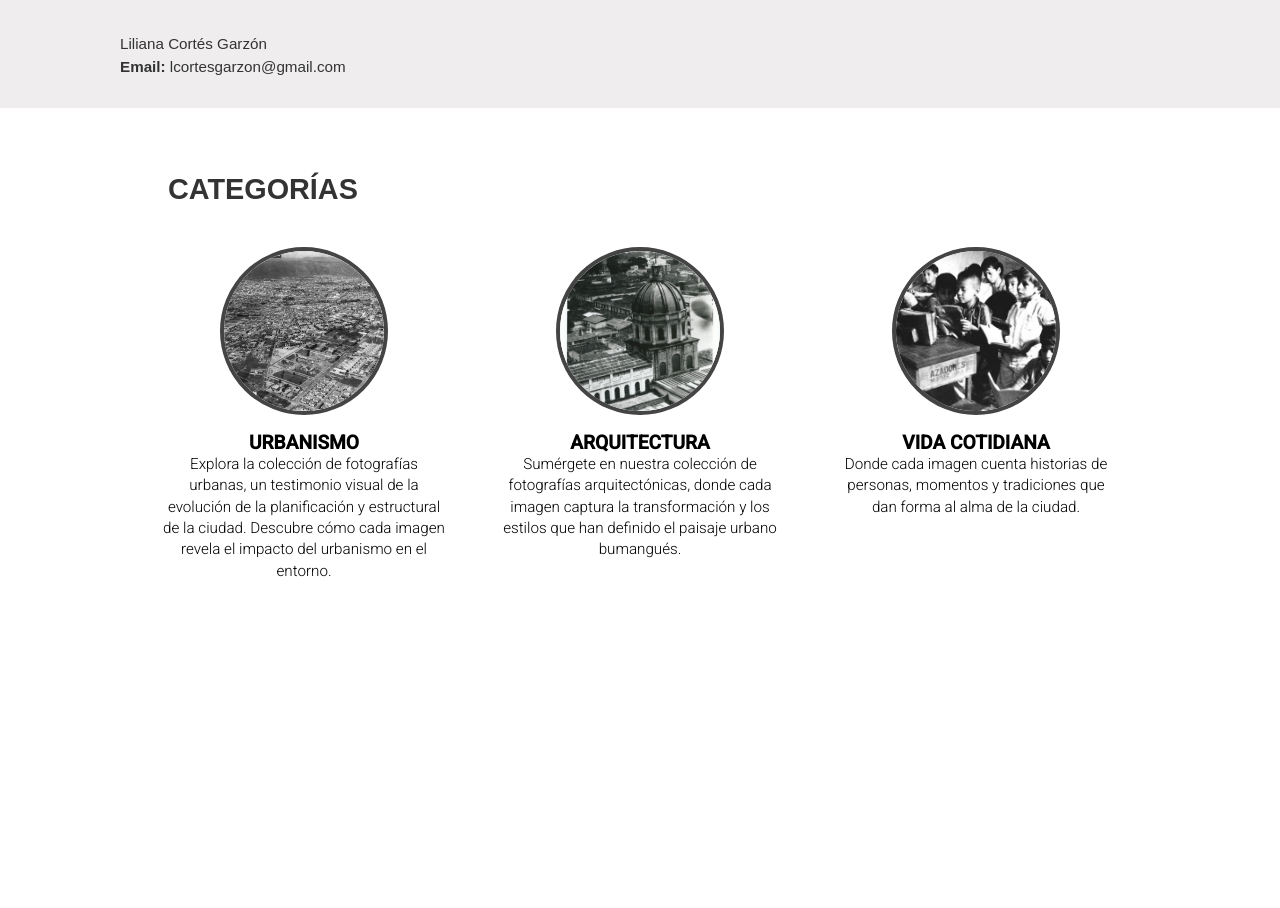
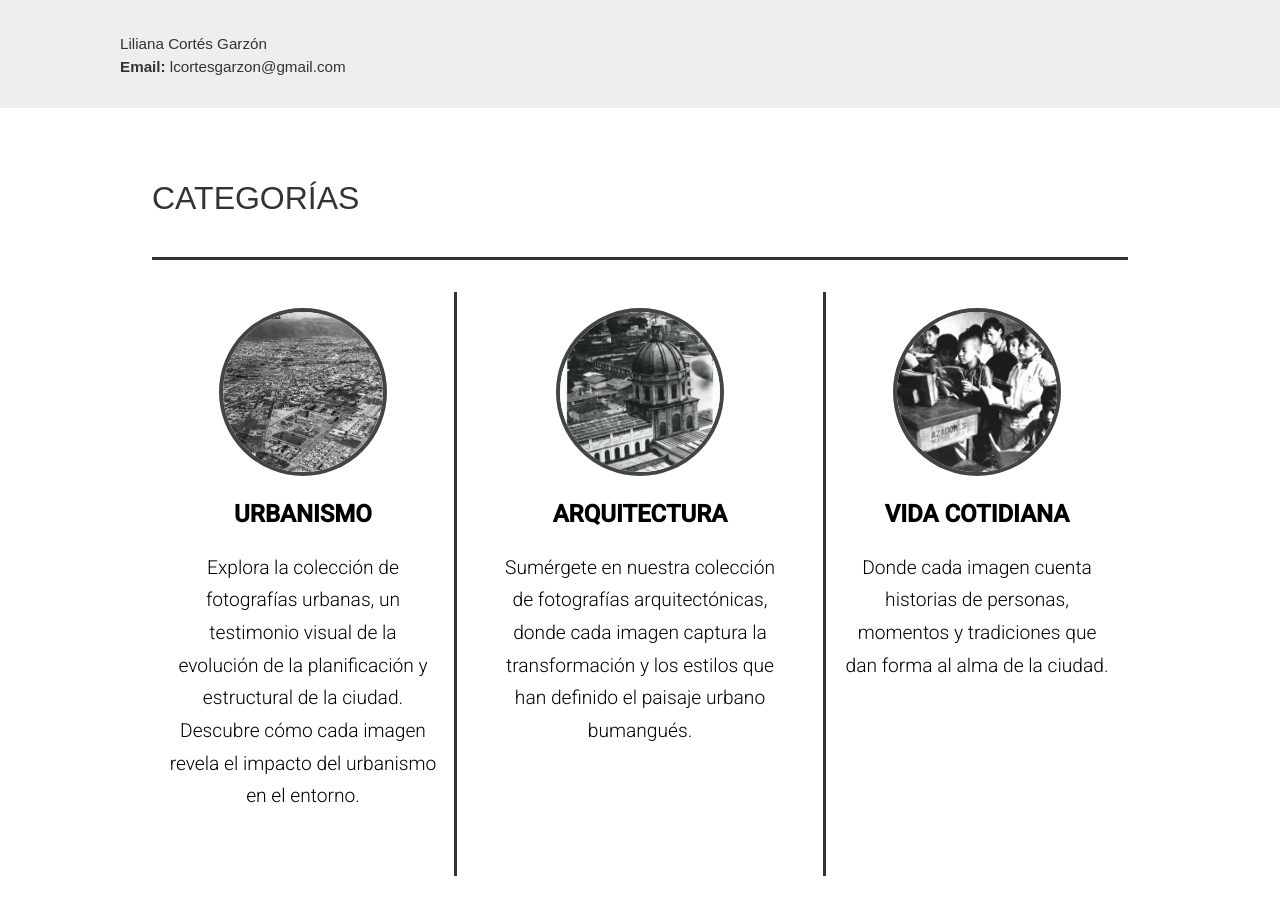
Before and after one commit to CepedaBrayan/FOBUC, a SvelteKit app: page / in a window 1280 px wide. Shown: the part 1496-2404 px from the top of the page. Built offline with nearby package versions, Linux system fonts and the light colour scheme.

Commit message:
Third view done

```diff
--- a/src/lib/components/OnePageHorizontalSubView.svelte
+++ b/src/lib/components/OnePageHorizontalSubView.svelte
@@ -37,13 +37,8 @@
   }
 
   .categories-section {
-    height: 70vh;
+    height: 100vh;
     display: flex;
     flex-direction: column;
-    justify-content: space-between; /* distribute .title and .list */
-  }
-
-  .fifty-fifty-2 {
-    height: 30vh;
   }
 </style>
--- a/src/routes/+page.svelte
+++ b/src/routes/+page.svelte
@@ -78,7 +78,7 @@
     </OnePageHorizontalSubView>
   </OnePageView>
 
-  <!-- Second section: categories and interviews -->
+  <!-- Second section: categories -->
   <OnePageView>
     <OnePageHorizontalSubView className="categories-section">
       <div class="categories-container">
@@ -86,7 +86,7 @@
           <h2>CATEGORÍAS</h2>
         </div>
         <div class="categories-list">
-          <div class="category">
+          <div class="category category-left-side">
             <div class="category-image">
               <img src="/img/urbanismo.avif" alt="Urbanismo" />
             </div>
@@ -111,7 +111,7 @@
             </p>
           </div>
 
-          <div class="category">
+          <div class="category category-right-side">
             <div class="category-image">
               <img src="/img/vida-cotidiana.avif" alt="Vida cotidiana" />
             </div>
@@ -124,8 +124,6 @@
         </div>
       </div>
     </OnePageHorizontalSubView>
-    <OnePageHorizontalSubView className="fifty-fifty-2"
-    ></OnePageHorizontalSubView>
   </OnePageView>
 </main>
 
@@ -142,13 +140,8 @@
     height: 70%;
   }
 
-  .category-image > img {
-    width: 40%;
-    display: block;
-  }
-
   .category > p {
-    font-size: 1rem;
+    font-size: 1.2rem;
     font-weight: 300;
     text-align: center;
   }
@@ -162,6 +155,9 @@
     text-align: center;
     height: 20%;
     justify-content: flex-start;
+    text-align: left;
+    margin-bottom: 2rem;
+    border-bottom: 3px solid #333;
   }
 
   .title h2 {
@@ -170,26 +166,12 @@
     font-weight: 500;
   }
 
-  .categories-list {
-    display: flex;
-    flex-direction: row;
-    align-items: center;
-    justify-content: center;
-    gap: 8rem;
-    height: 80%;
+  .category-left-side {
+    border-right: 3px solid #333;
   }
 
-  .category {
-    display: flex;
-    flex-direction: column;
-    align-items: center;
-    justify-content: center;
-    height: 100%;
-  }
-
-  .categories-container {
-    display: flex;
-    flex-direction: column;
+  .category-right-side {
+    border-left: 3px solid #333;
   }
 
   article {
@@ -316,154 +298,6 @@
     box-sizing: border-box;
   }
 
-  .title {
-    text-align: left;
-    margin-bottom: 2rem;
-  }
-
-  .title h2 {
-    font-size: 2rem;
-    text-transform: uppercase;
-    font-weight: 600;
-  }
-
-  .categories-list {
-    display: flex;
-    justify-content: space-around;
-    align-items: flex-start;
-    gap: 2rem;
-    flex-wrap: wrap;
-    height: 100%;
-  }
-
-  .category {
-    flex: 1 1 250px;
-    max-width: 300px;
-    display: flex;
-    flex-direction: column;
-    align-items: center;
-    text-align: center;
-  }
-
-  .category-image {
-    width: 100%;
-    aspect-ratio: 4/3;
-    overflow: hidden;
-    display: flex;
-    justify-content: center;
-    align-items: center;
-    margin-bottom: 1rem;
-  }
-
-  .category-image img {
-    width: 100%;
-    height: 100%;
-    object-fit: cover;
-    display: block;
-  }
-
-  .category h3 {
-    font-size: 1.2rem;
-    text-transform: uppercase;
-    margin: 0.5rem 0;
-  }
-
-  .category p {
-    font-size: 0.95rem;
-    font-weight: 300;
-    line-height: 1.4;
-  }
-
-  .categories-container {
-    display: flex;
-    flex-direction: column;
-    flex: 1;
-    overflow: hidden;
-  }
-
-  .title {
-    height: 20%;
-    display: flex;
-    align-items: center;
-    padding-left: 1rem;
-  }
-
-  .title h2 {
-    font-size: 1.8rem;
-    text-transform: uppercase;
-    font-weight: 600;
-    margin: 0;
-  }
-
-  .categories-list {
-    height: 80%;
-    display: flex;
-    justify-content: space-around;
-    align-items: stretch;
-    gap: 2rem;
-    padding: 0 1rem;
-    overflow: hidden;
-  }
-
-  .category {
-    flex: 1;
-    display: flex;
-    flex-direction: column;
-    align-items: center;
-    justify-content: flex-start;
-    padding: 1rem;
-    box-sizing: border-box;
-    overflow: hidden;
-  }
-
-  .category-image {
-    width: 100%;
-    height: 60%;
-    display: flex;
-    justify-content: center;
-    align-items: center;
-    overflow: hidden;
-  }
-
-  .category-image img {
-    width: 100%;
-    height: 100%;
-    object-fit: cover;
-  }
-
-  .category h3 {
-    font-size: 1.2rem;
-    margin: 0.5rem 0 0;
-    text-transform: uppercase;
-    font-weight: 600;
-  }
-
-  .category {
-    margin: 0;
-    padding: 0.5rem;
-  }
-
-  .categories-container {
-    display: flex;
-    flex-direction: column;
-    flex: 1;
-    overflow: hidden;
-  }
-
-  .title {
-    height: 20%;
-    display: flex;
-    align-items: center;
-    margin: 0;
-  }
-
-  .title h2 {
-    margin: 0;
-    font-size: 1.8rem;
-    text-transform: uppercase;
-    font-weight: 600;
-  }
-
   .categories-list {
     height: 80%;
     display: flex;
@@ -471,6 +305,10 @@
     align-items: center;
     padding: 0;
     margin: 0;
+    align-items: flex-start;
+    gap: 2rem;
+    flex-wrap: wrap;
+    height: 100%;
   }
 
   .category {
@@ -482,15 +320,8 @@
     box-sizing: border-box;
     overflow: hidden;
     text-align: center;
-  }
-
-  .category-image {
-    width: 140px;
-    height: 140px;
-    border-radius: 50%;
-    overflow: hidden;
-    margin-bottom: 0.5rem;
-    border: 3px solid white;
+    height: 100%;
+    padding: 1rem;
   }
 
   .category-image {
@@ -508,15 +339,16 @@
   }
 
   .category h3 {
-    font-size: 1.2rem;
+    font-size: 1.5rem;
     font-weight: 600;
     text-transform: uppercase;
+    margin-bottom: 1.5rem;
   }
 
   .category p {
-    font-size: 0.95rem;
+    font-size: 1.2rem;
     font-weight: 300;
-    line-height: 1.4;
+    line-height: 1.7;
     margin: 0;
   }
 </style>
```
